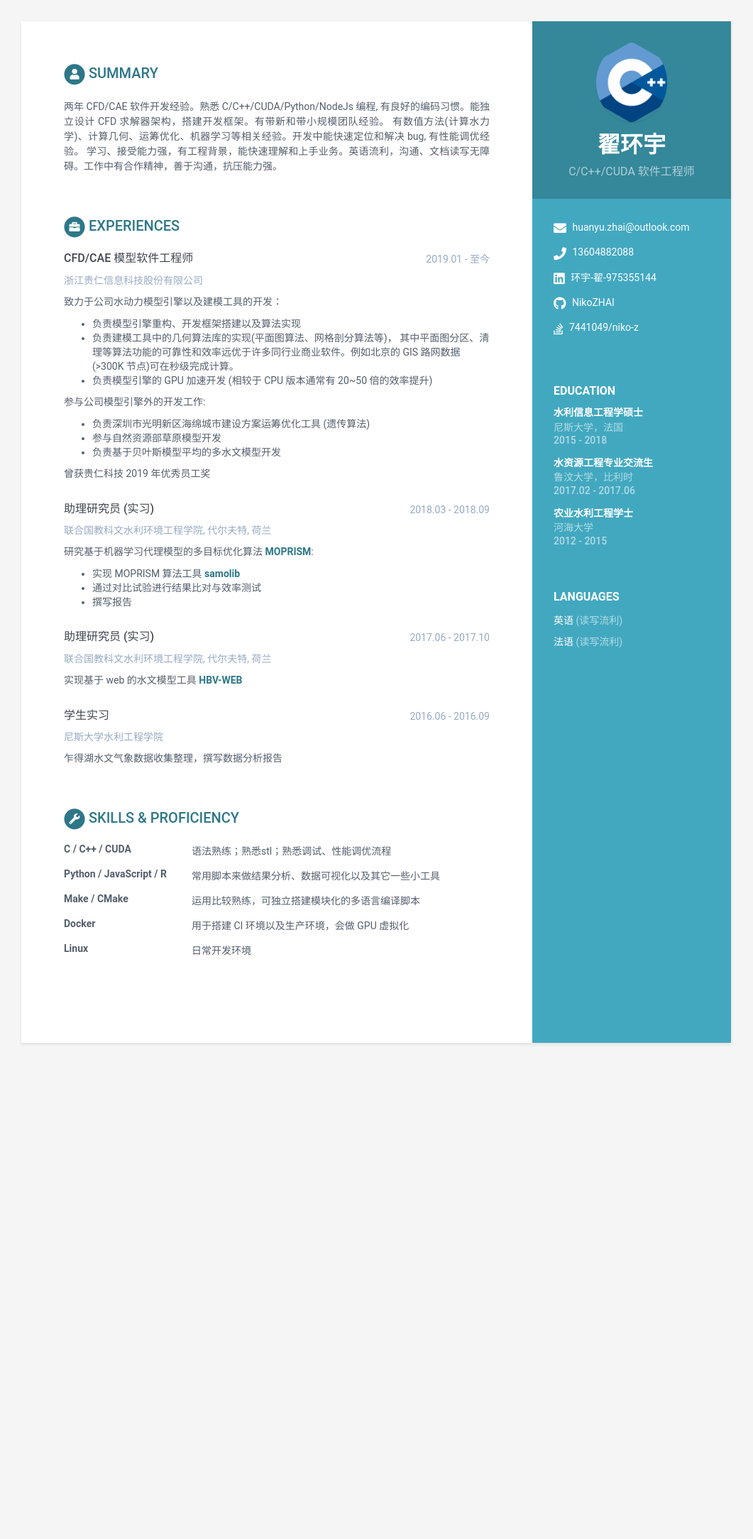
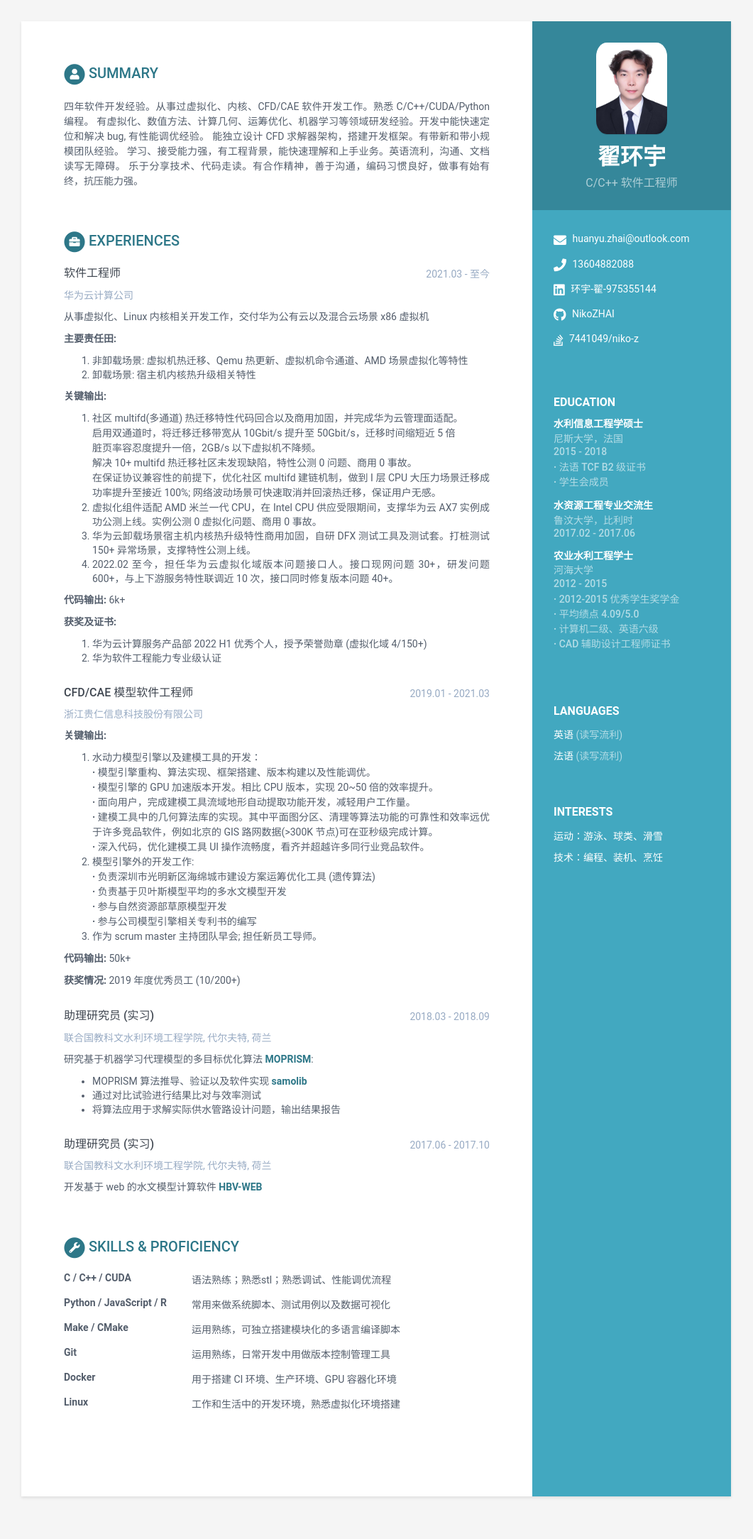
Before and after one commit to NikoZHAI/online-cv-zh, a Jekyll site: the page built from index.html, in a window 1280 px wide. Shown: the whole page at 71% size, without its empty margins (110-1171 px from the left). Built offline with Jekyll 4.4.1, drawn with Linux system fonts in a browser that asks for light colours; before the commit the page ends 1529 px from its top, so only the background shows below that.

Commit message:
update huawei exp

```diff
--- a/_data/data.yml
+++ b/_data/data.yml
@@ -8,8 +8,8 @@ sidebar:
 
     # Profile information
     name: 翟环宇
-    tagline: C/C++/CUDA 软件工程师
-    avatar: profile.png  #place a 100x100 picture inside /assets/images/ folder and provide the name of the file below
+    tagline: C/C++ 软件工程师
+    avatar: profile.jpg  #place a 100x100 picture inside /assets/images/ folder and provide the name of the file below
 
     # Sidebar links
     email: huanyu.zhai@outlook.com
@@ -34,61 +34,112 @@ sidebar:
         level: 读写流利
 
     interests:
-      # - item: Climbing
-      #   link:
+      - item: 运动：游泳、球类、滑雪
+        link:
 
-      # - item: Snowboarding
-      #   link:
+      - item: 技术：编程、装机、烹饪
+        link:
 
-      # - item: Cooking
-      #   link:
 
 career-profile:
     title: Summary
     summary: |
-      两年 CFD/CAE 软件开发经验。熟悉 C/C++/CUDA/Python/NodeJs 编程, 有良好的编码习惯。能独立设计 CFD 求解器架构，搭建开发框架。有带新和带小规模团队经验。
-      有数值方法(计算水力学)、计算几何、运筹优化、机器学习等相关经验。开发中能快速定位和解决 bug, 有性能调优经验。
-      学习、接受能力强，有工程背景，能快速理解和上手业务。英语流利，沟通、文档读写无障碍。工作中有合作精神，善于沟通，抗压能力强。
+      四年软件开发经验。从事过虚拟化、内核、CFD/CAE 软件开发工作。熟悉 C/C++/CUDA/Python 编程。
+      有虚拟化、数值方法、计算几何、运筹优化、机器学习等领域研发经验。开发中能快速定位和解决 bug, 有性能调优经验。
+      能独立设计 CFD 求解器架构，搭建开发框架。有带新和带小规模团队经验。
+      学习、接受能力强，有工程背景，能快速理解和上手业务。英语流利，沟通、文档读写无障碍。
+      乐于分享技术、代码走读。有合作精神，善于沟通，编码习惯良好，做事有始有终，抗压能力强。
 
 education:
     - degree: 水利信息工程学硕士
       university: 尼斯大学，法国
       time: 2015 - 2018
       details: |
-          - Mainly studied Computational Hydraulics and Hydrological Modeling
-          - Was member of the student union
+        **·** 法语 TCF B2 级证书
+
+        **·** 学生会成员
+
+
     - degree: 水资源工程专业交流生
       university: 鲁汶大学，比利时
       time: 2017.02 - 2017.06
-      details: |
-          - Mainly studied Computational Hydraulics and Hydrological Modeling
-          - Was member of the student union
+
+
     - degree: 农业水利工程学士
       university: 河海大学
       time: 2012 - 2015
       details: |
-          - Awarded with Scholarship for 2012-2015
-          - Was top 20 in my department
+        **·** 2012-2015 优秀学生奖学金
+
+        **·** 平均绩点 4.09/5.0
+
+        **·** 计算机二级、英语六级
+
+        **·** CAD 辅助设计工程师证书
 
 
 experiences:
+    - role: 软件工程师
+      time: 2021.03 - 至今
+      company: 华为云计算公司
+      details: |
+        从事虚拟化、Linux 内核相关开发工作，交付华为公有云以及混合云场景 x86 虚拟机
+
+        **主要责任田:**
+          1. 非卸载场景: 虚拟机热迁移、Qemu 热更新、虚拟机命令通道、AMD 场景虚拟化等特性
+          2. 卸载场景: 宿主机内核热升级相关特性
+
+        **关键输出:**
+          1. 社区 multifd(多通道) 热迁移特性代码回合以及商用加固，并完成华为云管理面适配。
+
+             启用双通道时，将迁移迁移带宽从 10Gbit/s 提升至 50Gbit/s，迁移时间缩短近 5 倍
+
+             脏页率容忍度提升一倍，2GB/s 以下虚拟机不降频。
+
+             解决 10+ multifd 热迁移社区未发现缺陷，特性公测 0 问题、商用 0 事故。
+
+             在保证协议兼容性的前提下，优化社区 multifd 建链机制，做到 I 层 CPU 大压力场景迁移成功率提升至接近 100%; 网络波动场景可快速取消并回滚热迁移，保证用户无感。
+          2. 虚拟化组件适配 AMD 米兰一代 CPU，在 Intel CPU 供应受限期间，支撑华为云 AX7 实例成功公测上线。实例公测 0 虚拟化问题、商用 0 事故。
+          3. 华为云卸载场景宿主机内核热升级特性商用加固，自研 DFX 测试工具及测试套。打桩测试 150+ 异常场景，支撑特性公测上线。
+          4. 2022.02 至今，担任华为云虚拟化域版本问题接口人。接口现网问题 30+，研发问题 600+，与上下游服务特性联调近 10 次，接口同时修复版本问题 40+。
+
+        **代码输出:** 6k+
+
+        **获奖及证书:**
+          1. 华为云计算服务产品部 2022 H1 优秀个人，授予荣誉勋章 (虚拟化域 4/150+)
+          2. 华为软件工程能力专业级认证
+
+
     - role: CFD/CAE 模型软件工程师
-      time: 2019.01 - 至今
+      time: 2019.01 - 2021.03
       company: 浙江贵仁信息科技股份有限公司
       details: |
-        致力于公司水动力模型引擎以及建模工具的开发：
-          - 负责模型引擎重构、开发框架搭建以及算法实现
-          - 负责建模工具中的几何算法库的实现(平面图算法、网格剖分算法等)， 其中平面图分区、清理等算法功能的可靠性和效率远优于许多同行业商业软件。例如北京的 GIS 路网数据(>300K 节点)可在秒级完成计算。
-          - 负责模型引擎的 GPU 加速开发 (相较于 CPU 版本通常有 20~50 倍的效率提升)
+        **关键输出:**
+          1. 水动力模型引擎以及建模工具的开发：
 
+             **·** 模型引擎重构、算法实现、框架搭建、版本构建以及性能调优。
 
-        参与公司模型引擎外的开发工作:
-          - 负责深圳市光明新区海绵城市建设方案运筹优化工具 (遗传算法)
-          - 参与自然资源部草原模型开发
-          - 负责基于贝叶斯模型平均的多水文模型开发
+             **·** 模型引擎的 GPU 加速版本开发。相比 CPU 版本，实现 20~50 倍的效率提升。
 
+             **·** 面向用户，完成建模工具流域地形自动提取功能开发，减轻用户工作量。
 
-        曾获贵仁科技 2019 年优秀员工奖
+             **·** 建模工具中的几何算法库的实现。其中平面图分区、清理等算法功能的可靠性和效率远优于许多竞品软件，例如北京的 GIS 路网数据(>300K 节点)可在亚秒级完成计算。
+
+             **·** 深入代码，优化建模工具 UI 操作流畅度，看齐并超越许多同行业竞品软件。
+          2. 模型引擎外的开发工作:
+
+             **·** 负责深圳市光明新区海绵城市建设方案运筹优化工具 (遗传算法)
+
+             **·** 负责基于贝叶斯模型平均的多水文模型开发
+
+             **·** 参与自然资源部草原模型开发
+
+             **·** 参与公司模型引擎相关专利书的编写
+          3. 作为 scrum master 主持团队早会; 担任新员工导师。
+
+          **代码输出:** 50k+
+
+          **获奖情况:** 2019 年度优秀员工 (10/200+)
 
 
     - role: 助理研究员 (实习)
@@ -96,23 +147,16 @@ experiences:
       company: 联合国教科文水利环境工程学院, 代尔夫特, 荷兰
       details: |
         研究基于机器学习代理模型的多目标优化算法 [**MOPRISM**](https://github.com/NikoZHAI/samolib/blob/master/Report.pdf):
-          - 实现 MOPRISM 算法工具 [**samolib**](https://github.com/NikoZHAI/samolib)
+          - MOPRISM 算法推导、验证以及软件实现 [**samolib**](https://github.com/NikoZHAI/samolib)
           - 通过对比试验进行结果比对与效率测试
-          - 撰写报告
+          - 将算法应用于求解实际供水管路设计问题，输出结果报告
 
 
     - role: 助理研究员 (实习)
       time: 2017.06 - 2017.10
       company: 联合国教科文水利环境工程学院, 代尔夫特, 荷兰
       details: |
-        实现基于 web 的水文模型工具 [**HBV-WEB**](https://github.com/NikoZHAI/lumphydro)
-
-
-    - role: 学生实习
-      time: 2016.06 - 2016.09
-      company: 尼斯大学水利工程学院
-      details: |
-        乍得湖水文气象数据收集整理，撰写数据分析报告
+        开发基于 web 的水文模型计算软件 [**HBV-WEB**](https://github.com/NikoZHAI/lumphydro)
 
 skills:
     title: Skills &amp; Proficiency
@@ -122,13 +166,16 @@ skills:
         desc: 语法熟练；熟悉stl；熟悉调试、性能调优流程
 
       - name: Python / JavaScript / R
-        desc: 常用脚本来做结果分析、数据可视化以及其它一些小工具
+        desc: 常用来做系统脚本、测试用例以及数据可视化
 
       - name: Make / CMake
-        desc: 运用比较熟练，可独立搭建模块化的多语言编译脚本
+        desc: 运用熟练，可独立搭建模块化的多语言编译脚本
+
+      - name: Git
+        desc: 运用熟练，日常开发中用做版本控制管理工具
 
       - name: Docker
-        desc: 用于搭建 CI 环境以及生产环境，会做 GPU 虚拟化
+        desc: 用于搭建 CI 环境、生产环境、GPU 容器化环境
 
       - name: Linux
-        desc: 日常开发环境
+        desc: 工作和生活中的开发环境，熟悉虚拟化环境搭建
--- a/_includes/education.html
+++ b/_includes/education.html
@@ -13,6 +13,13 @@
       <h5 class="meta">{{ graduation.university }}</h5>
       <div class="time">{{ graduation.time }}</div>
     </div><!--//item-->
+
+    {% if graduation.details %}
+    <div class="details">
+      {{ graduation.details | markdownify }}
+    </div><!--//details-->
+    {% endif %}
+
     {% endfor %}
 
   </div><!--//education-container-->
--- a/_includes/experiences.html
+++ b/_includes/experiences.html
@@ -24,7 +24,7 @@
     </div><!--//meta-->
 
     {% if experience.details %}
-    <div class="details">
+    <div class="details" align="justify">
       {{ experience.details | markdownify }}
     </div><!--//details-->
     {% endif %}
--- a/_sass/_base.scss
+++ b/_sass/_base.scss
@@ -76,7 +76,7 @@ p {
         max-width: 100px;
         margin-bottom: 15px;
         border: 0px solid #fff;
-        border-radius: 100%;
+        border-radius: 15%;
         box-shadow: 0 1px 1px rgba(0, 0, 0, 0.1);
     }
     .contact-list {
@@ -124,6 +124,12 @@ p {
             color: rgba(256, 256, 256, 0.6);
             font-weight: 500;
             margin-bottom: 0px;
+        }
+        .details {
+            color: rgba(256, 256, 256, 0.6);
+            font-weight: 500;
+            margin-top: -13px;
+            margin-bottom: 15px;
         }
     }
     .languages-container {
@@ -272,3 +278,11 @@ p {
     }
 
 }
+
+li p {
+    margin-bottom: 0px;
+}
+
+div.education-container p {
+    margin-bottom: 0px;
+}
```
Also changed, not shown: assets/images/profile.jpg (added).
